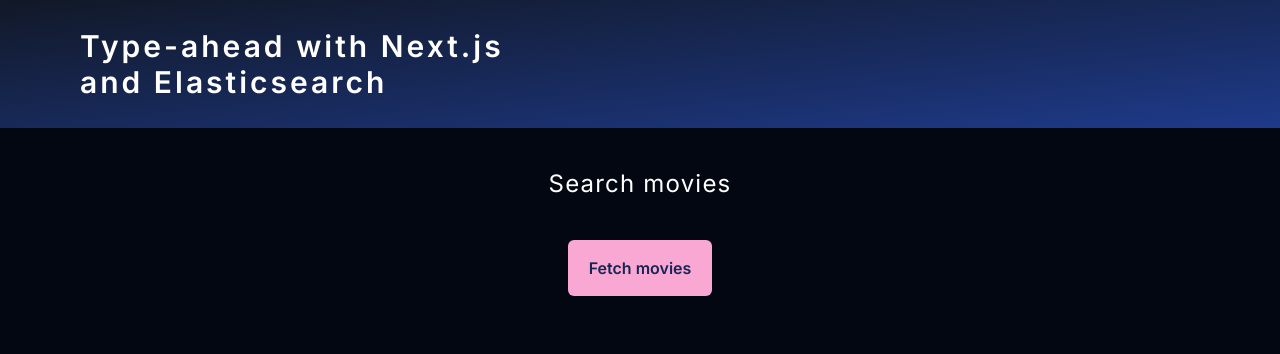
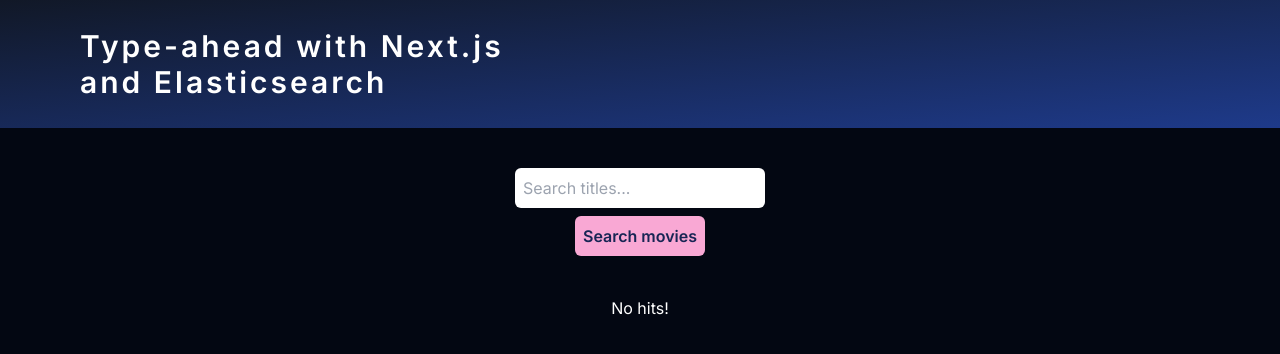
Before and after one commit to DanielW720/type-ahead-nextjs-elasticsearch, a Next.js app: page / in a window 1280 px wide. Shown: the top 354 px of the page. Built offline with nearby package versions, Linux system fonts and the light colour scheme.

Commit message:
Search movies using dynamic route and react-hook-form

```diff
--- a/package.json
+++ b/package.json
@@ -19,6 +19,7 @@
     "postcss": "8.4.24",
     "react": "18.2.0",
     "react-dom": "18.2.0",
+    "react-hook-form": "^7.45.0",
     "swr": "^2.1.5",
     "tailwindcss": "3.3.2",
     "typescript": "5.1.3"
--- a/src/app/SearchMovieButton.tsx
+++ /dev/null
@@ -1,186 +0,0 @@
-"use client";
-
-import { Movie, MovieResponse } from "./types/movie";
-
-export const FetchMoviesButton = ({
-  setMovies,
-}: {
-  setMovies: React.Dispatch<React.SetStateAction<Movie[]>>;
-}) => {
-  const handleSearchMovieClick = async () => {
-    const data: MovieResponse = await searchMovie("mr");
-    const movies: Movie[] = [];
-    data.forEach((movie) => {
-      movies.push({
-        id: movie._id,
-        director: movie._source.Director,
-        genre: movie._source.Genre,
-        releasedYear: movie._source.Released_Year,
-        title: movie._source.Series_Title,
-        star1: movie._source.Star1,
-        star2: movie._source.Star2,
-        star3: movie._source.Star3,
-        star4: movie._source.Star4,
-      });
-    });
-    setMovies(movies);
-  };
-
-  return (
-    <button
-      onClick={handleSearchMovieClick}
-      className="flex h-14 w-36 items-center justify-center rounded-md bg-pink-300 font-semibold text-blue-950"
-    >
-      Fetch movies
-    </button>
-  );
-};
-
-/**
- *
- * @param title
- * @returns
- */
-async function searchMovie(title: string) {
-  try {
-    const res = await fetch(`/api/movies/${title}`);
-    return res.json();
-  } catch (e) {
-    throw new Error("Couldn't fetch data");
-  }
-}
-
-/**
- *
- * [
-
-{
-"_index": "movies",
-"_type": "_doc",
-"_id": "ry-X1IgBZV1D-KcI9egb",
-"_score": 4.7570777,
-
-"_source": {
-"Star4": "Alan Randolph Scott",
-"Star3": "Lisanne Falk",
-"Star2": "Gena Rowlands",
-"Released_Year": "1991",
-"Director": "Jim Jarmusch",
-"Star1": "Winona Ryder",
-"Series_Title": "Night on Earth",
-"Genre": "Comedy, Drama"
-}
-},
-
-{
-"_index": "movies",
-"_type": "_doc",
-"_id": "UC-X1IgBZV1D-KcI9ecb",
-
-"_score": 4.1660466,
-
-"_source": {
-"Star4": "Roscoe Karns",
-"Star3": "Walter Connolly",
-"Star2": "Claudette Colbert",
-"Released_Year": "1934",
-"Director": "Frank Capra",
-"Star1": "Clark Gable",
-"Series_Title": "It Happened One Night",
-"Genre": "Comedy, Romance"
-}
-},
-
-{
-"_index": "movies",
-"_type": "_doc",
-"_id": "9i-X1IgBZV1D-KcI9ekb",
-"_score": 4.1660466,
-
-"_source": {
-"Star4": "Ringo Starr",
-"Star3": "George Harrison",
-"Star2": "Paul McCartney",
-"Released_Year": "1964",
-"Director": "Richard Lester",
-"Star1": "John Lennon",
-"Series_Title": "A Hard Day's Night",
-"Genre": "Comedy, Music, Musical"
-}
-},
-
-{
-"_index": "movies",
-"_type": "_doc",
-"_id": "zi-X1IgBZV1D-KcI9ecb",
-"_score": 3.705648,
-
-"_source": {
-"Star4": "James Gleason",
-"Star3": "Lillian Gish",
-"Star2": "Shelley Winters",
-"Released_Year": "1955",
-"Director": "Charles Laughton",
-"Star1": "Robert Mitchum",
-"Series_Title": "The Night of the Hunter",
-"Genre": "Crime, Drama, Film-Noir"
-}
-},
-
-{
-"_index": "movies",
-"_type": "_doc",
-"_id": "NC-X1IgBZV1D-KcI9egb",
-"_score": 3.705648,
-
-"_source": {
-"Star4": "Marilyn Eastman",
-"Star3": "Karl Hardman",
-"Star2": "Judith O'Dea",
-"Released_Year": "1968",
-"Director": "George A. Romero",
-"Star1": "Duane Jones",
-"Series_Title": "Night of the Living Dead",
-"Genre": "Horror, Thriller"
-}
-},
-
-{
-"_index": "movies",
-"_type": "_doc",
-"_id": "SS-X1IgBZV1D-KcI9egb",
-"_score": 3.705648,
-
-"_source": {
-"Star4": "Harpo Marx",
-"Star3": "Chico Marx",
-"Star2": "Groucho Marx",
-"Released_Year": "1935",
-"Director": "Sam Wood",
-"Star1": "Edmund Goulding",
-"Series_Title": "A Night at the Opera",
-"Genre": "Comedy, Music, Musical"
-}
-},
-
-{
-"_index": "movies",
-"_type": "_doc",
-"_id": "Ni-X1IgBZV1D-KcI9egb",
-"_score": 3.3368816,
-
-"_source": {
-"Star4": "Lee Grant",
-"Star3": "Warren Oates",
-"Star2": "Rod Steiger",
-"Released_Year": "1967",
-"Director": "Norman Jewison",
-"Star1": "Sidney Poitier",
-"Series_Title": "In the Heat of the Night",
-"Genre": "Crime, Drama, Mystery"
-}
-}
-]
-$.theater[*].movies
-
- */
--- /dev/null
+++ b/src/app/SearchMovieForm.tsx
@@ -0,0 +1,79 @@
+"use client";
+
+import { Movie, MovieResponse } from "./types/movie";
+import { useForm, SubmitHandler } from "react-hook-form";
+
+type Inputs = {
+  query: string;
+};
+
+export const FetchMoviesForm = ({
+  setMovies,
+}: {
+  setMovies: React.Dispatch<React.SetStateAction<Movie[]>>;
+}) => {
+  const {
+    register,
+    handleSubmit,
+    watch,
+    formState: { errors },
+  } = useForm<Inputs>();
+  const onSubmit: SubmitHandler<Inputs> = async (data) => {
+    const res: MovieResponse = await searchMovie(data.query);
+    const movies: Movie[] = [];
+    res.forEach((movie) => {
+      movies.push({
+        id: movie._id,
+        director: movie._source.Director,
+        genre: movie._source.Genre,
+        releasedYear: movie._source.Released_Year,
+        title: movie._source.Series_Title,
+        star1: movie._source.Star1,
+        star2: movie._source.Star2,
+        star3: movie._source.Star3,
+        star4: movie._source.Star4,
+      });
+    });
+    setMovies(movies);
+  };
+
+  return (
+    <div>
+      <form
+        onSubmit={handleSubmit(onSubmit)}
+        className="flex flex-col items-center"
+      >
+        <input
+          placeholder="Search titles..."
+          {...register("query")}
+          className="rounded-md p-2 text-black"
+        />
+        <input
+          type="submit"
+          value={"Search movies"}
+          className="mt-2 w-fit cursor-pointer rounded-md bg-pink-300 px-2 py-2 font-semibold text-blue-950"
+        />
+      </form>
+      {/* <button
+        onClick={handleSearchMovieClick}
+        className="flex h-14 w-36 items-center justify-center rounded-md bg-pink-300 font-semibold text-blue-950"
+      >
+        Search movies
+      </button> */}
+    </div>
+  );
+};
+
+/**
+ *
+ * @param title
+ * @returns
+ */
+async function searchMovie(title: string) {
+  try {
+    const res = await fetch(`/api/movies/${title}`);
+    return res.json();
+  } catch (e) {
+    throw new Error("Couldn't fetch data");
+  }
+}
--- a/src/app/SearchMovies.tsx
+++ b/src/app/SearchMovies.tsx
@@ -2,29 +2,37 @@
 
 import React, { useState } from "react";
 import { Movie } from "./types/movie";
-import { FetchMoviesButton } from "./SearchMovieButton";
+import { FetchMoviesForm } from "./SearchMovieForm";
 
 export const SearchMovies = () => {
   const [movies, setMovies] = useState<Movie[]>([]);
 
   return (
     <div className="flex flex-col items-center justify-center">
-      <FetchMoviesButton setMovies={setMovies} />
+      <FetchMoviesForm setMovies={setMovies} />
       <ul className="mt-10">
-        {movies.map((movie) => (
+        {movies.length > 0 ? (
+          movies.map((movie) => (
             <li
               key={movie.id}
               className="my-2 border-l-4 border-blue-400 bg-gradient-to-r from-pink-300 from-[80%] to-black py-2 pl-2 pr-6 text-black"
             >
               <button
                 onClick={() => {
-                window.open(`https://google.com/search?q=${movie.title} movie`);
+                  window.open(
+                    `https://google.com/search?q=${movie.title} movie`
+                  );
                 }}
               >
                 {movie.title}
               </button>
             </li>
-        ))}
+          ))
+        ) : (
+          <div>
+            <h3>No hits!</h3>
+          </div>
+        )}
       </ul>
     </div>
   );
--- a/src/app/page.tsx
+++ b/src/app/page.tsx
@@ -1,12 +1,9 @@
-import { FetchMoviesButton } from "./SearchMovieButton";
+import { FetchMoviesForm } from "./SearchMovieForm";
 import { SearchMovies } from "./SearchMovies";
 
 export default async function Page() {
   return (
     <main className="flex w-screen flex-col items-center justify-center pt-10 text-white">
-      <h2 className="text-semibold mb-10 text-2xl tracking-wider">
-        Search movies
-      </h2>
       <SearchMovies />
     </main>
   );
```
Also changed, not shown: 1 other file (tests, documents, lock files or other folders). Lines whose indentation alone changed are shown as unchanged.
